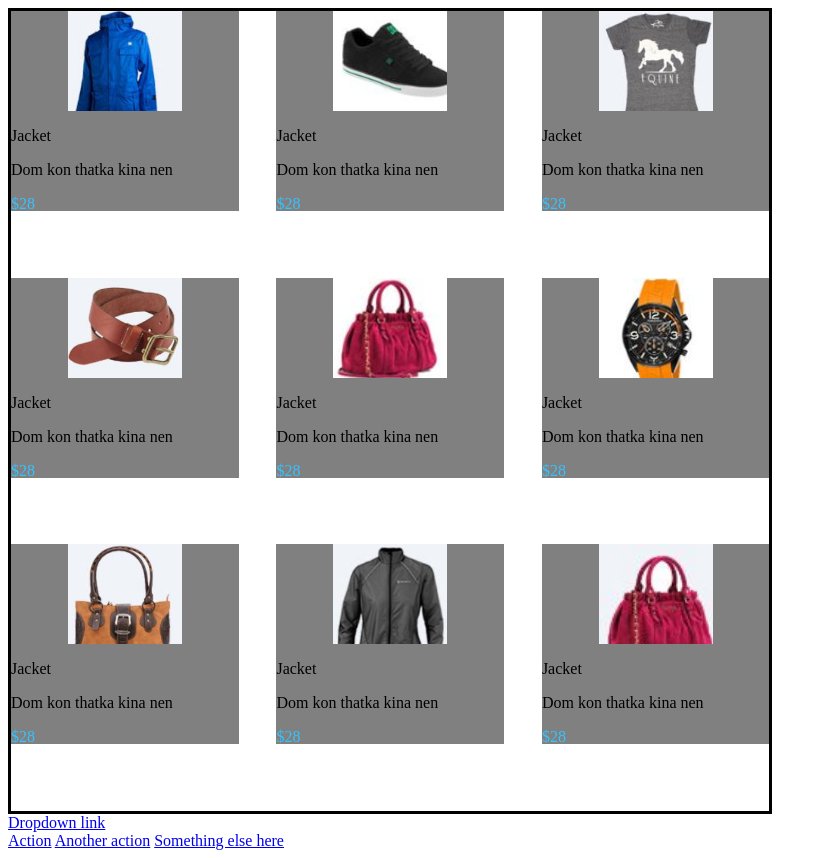
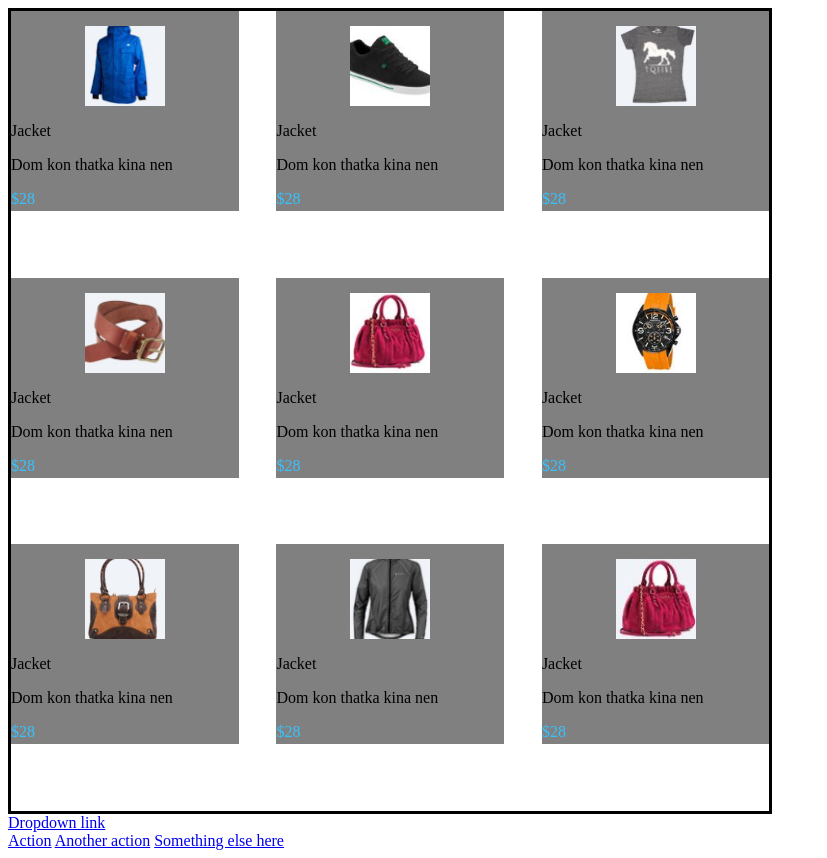
Before and after one commit to naniko555/finalProject, a website: page product-view.html in a window 1280 px wide. Shown: the whole page, without its empty margins (0-827 px from the left). Drawn offline with Linux system fonts and the light colour scheme.

Commit message:
some changes

```diff
--- a/style/scss/style-product.scss
+++ b/style/scss/style-product.scss
@@ -12,10 +12,13 @@
         div:first-child{
                 margin-left:auto;
                 margin-right:auto;
-                width:50%;
-                height: 100px;
+                margin-top:15px;
+                width:80px;
+                height: 80px;
                 background-size: cover;
+                // background-size: 80px 80px;
                 background-repeat: no-repeat;
+                background-position: center;
 
         }
         p:nth-child(4){
```
Also changed, not shown: style/style-product.css.
